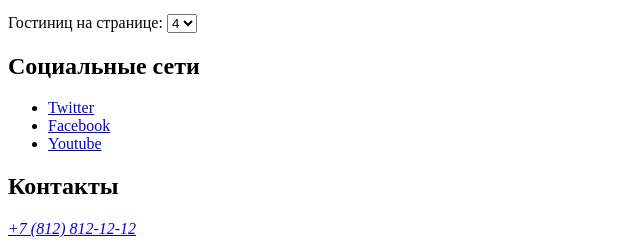
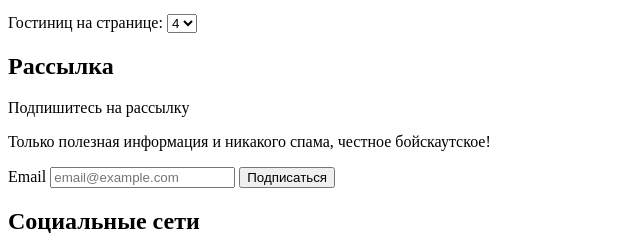
Before and after one commit to htmlacademy-htmlcss/548411-sedona-33, a plain HTML site: page 3/catalog.html in a window 1280 px wide. Shown: the part 3027-3279 px from the top of the page, without its empty margins (0-640 px from the left). Drawn offline with Linux system fonts and the light colour scheme.

Commit message:
:heavy_check_mark: Сборка #3

```diff
--- a/3/catalog.html
+++ b/3/catalog.html
@@ -181,6 +181,19 @@
         </select>
       </label>
   </section>
+  <section class="subscribe">
+    <h2 class="visually-hidden">Рассылка</h2>
+    <p class="subscribe-description">Подпишитесь на рассылку</p>
+    <p class="subscribe-description">Только полезная информация и никакого спама,
+      честное бойскаутское!</p>
+      <form class="subscribe-form" action="https://echo.htmlacademy.ru/" method="post">
+        <label for="subscribe-email">Email</label>
+        <input class="field" placeholder="email@example.com" type="email" name="subscribe-email" id="subscribe-email" required>
+        <button class="button subscribe-button" type="submit">
+          <span class="subscribe-button">Подписаться</span>
+        </button>
+      </form>
+  </section>
 </main>
       <footer class="page-footer">
         <section class="footer-social">
```
